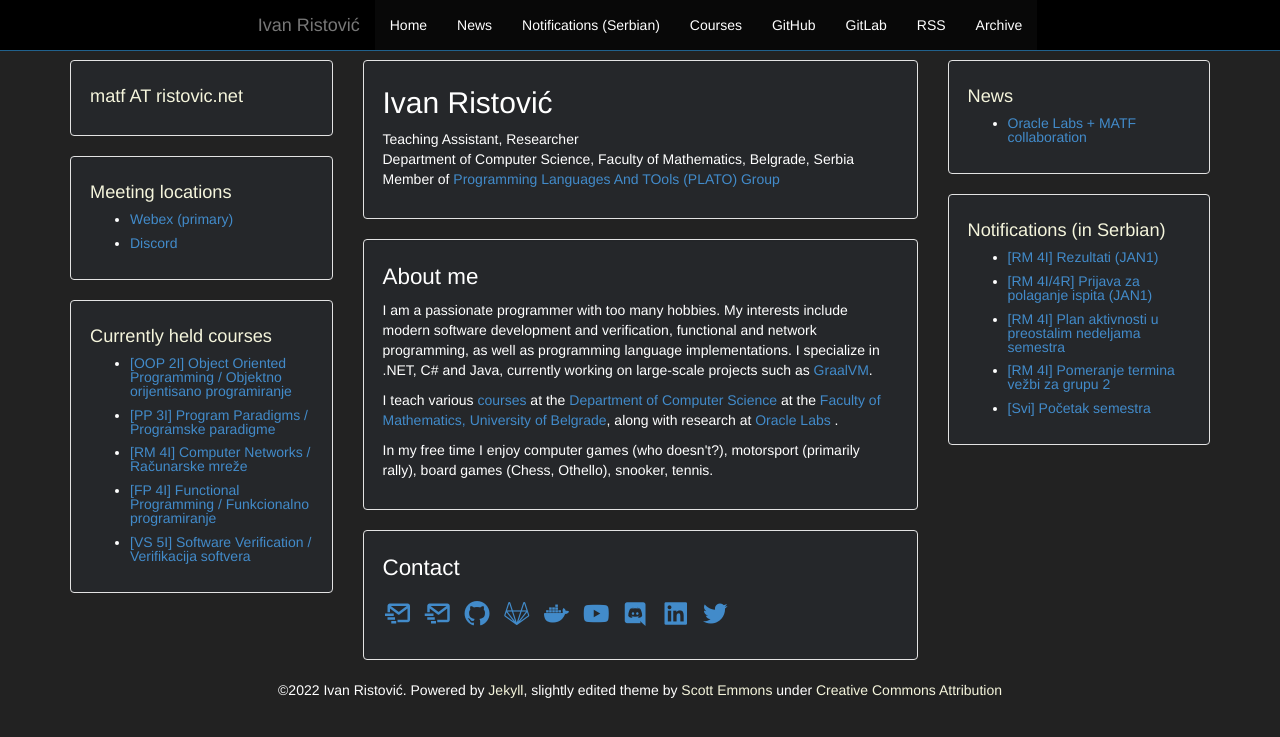
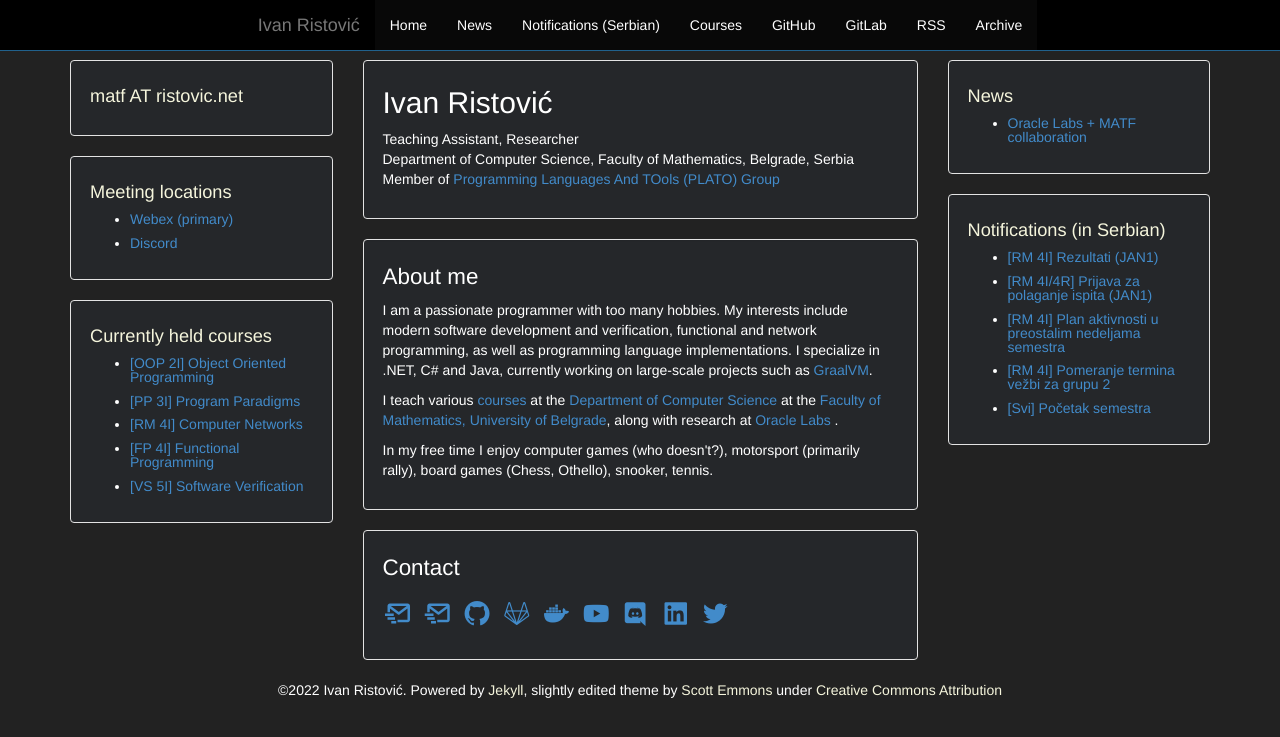
Before and after one commit to ivan-ristovic/ivan-ristovic.github.io, a Jekyll site: the page built from index.html, in a window 1280 px wide. Shown: the top 737 px of the page. Built offline with Jekyll 4.4.1, drawn with Linux system fonts in a browser that asks for light colours.

Commit message:
[Layout] Update courses list

```diff
--- a/_includes/courses-list.html
+++ b/_includes/courses-list.html
@@ -1,10 +1,10 @@
 <h1>Currently held courses</h1>
 <ul>
-  <li><a href="{{ site.baseurl }}/courses/oop">[OOP 2I] Object Oriented Programming / Objektno orijentisano programiranje</a></li>
-  <li><a href="{{ site.baseurl }}/courses/pp">[PP 3I] Program Paradigms / Programske paradigme</a></li>
-  <li><a href="{{ site.baseurl }}/courses/rm">[RM 4I] Computer Networks / Računarske mreže</a></li>
-  <li><a href="{{ site.baseurl }}/courses/fp">[FP 4I] Functional Programming / Funkcionalno programiranje</a></li>
-  <li><a href="{{ site.baseurl }}/courses/vs">[VS 5I] Software Verification / Verifikacija softvera</a></li>
+  <li><a href="{{ site.baseurl }}/courses/oop">[OOP 2I] Object Oriented Programming</a></li>
+  <li><a href="{{ site.baseurl }}/courses/pp">[PP 3I] Program Paradigms</a></li>
+  <li><a href="{{ site.baseurl }}/courses/rm">[RM 4I] Computer Networks</a></li>
+  <li><a href="{{ site.baseurl }}/courses/fp">[FP 4I] Functional Programming</a></li>
+  <li><a href="{{ site.baseurl }}/courses/vs">[VS 5I] Software Verification</a></li>
 </ul>
 
 <!--
```
